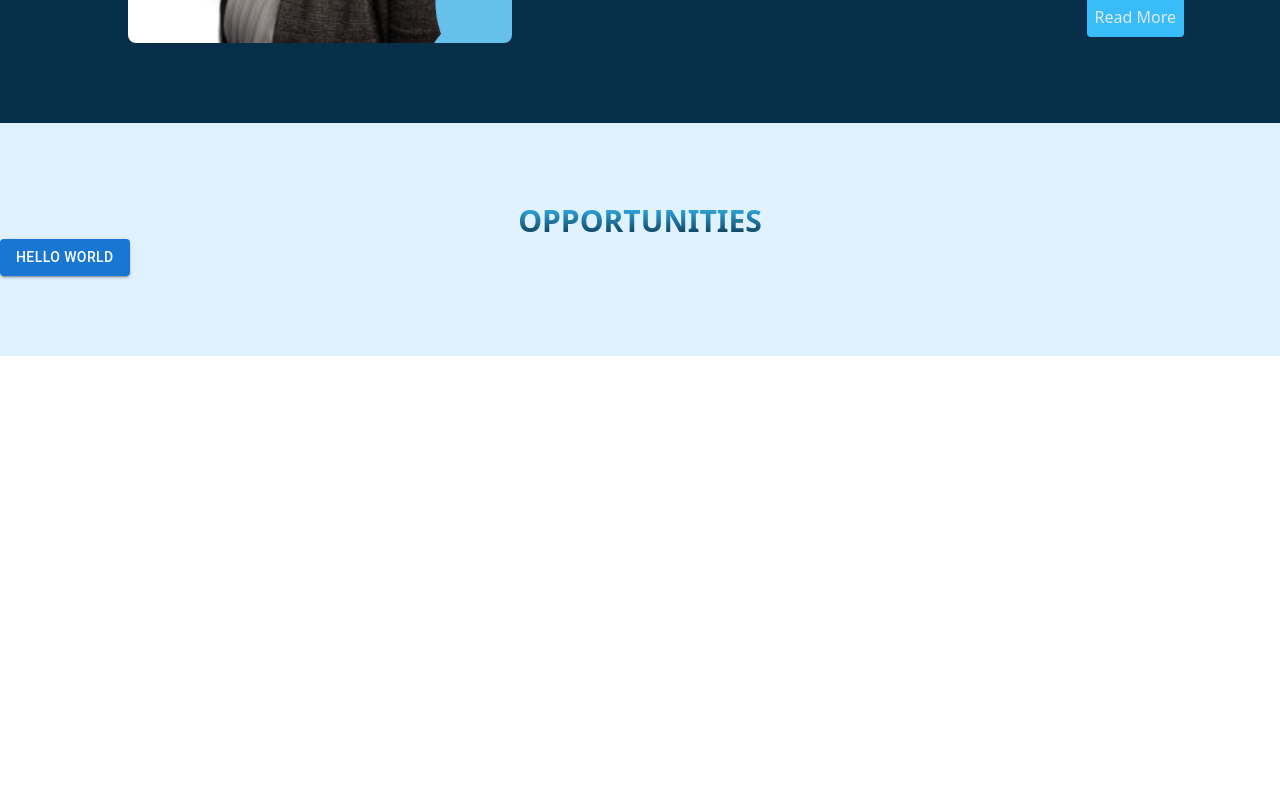
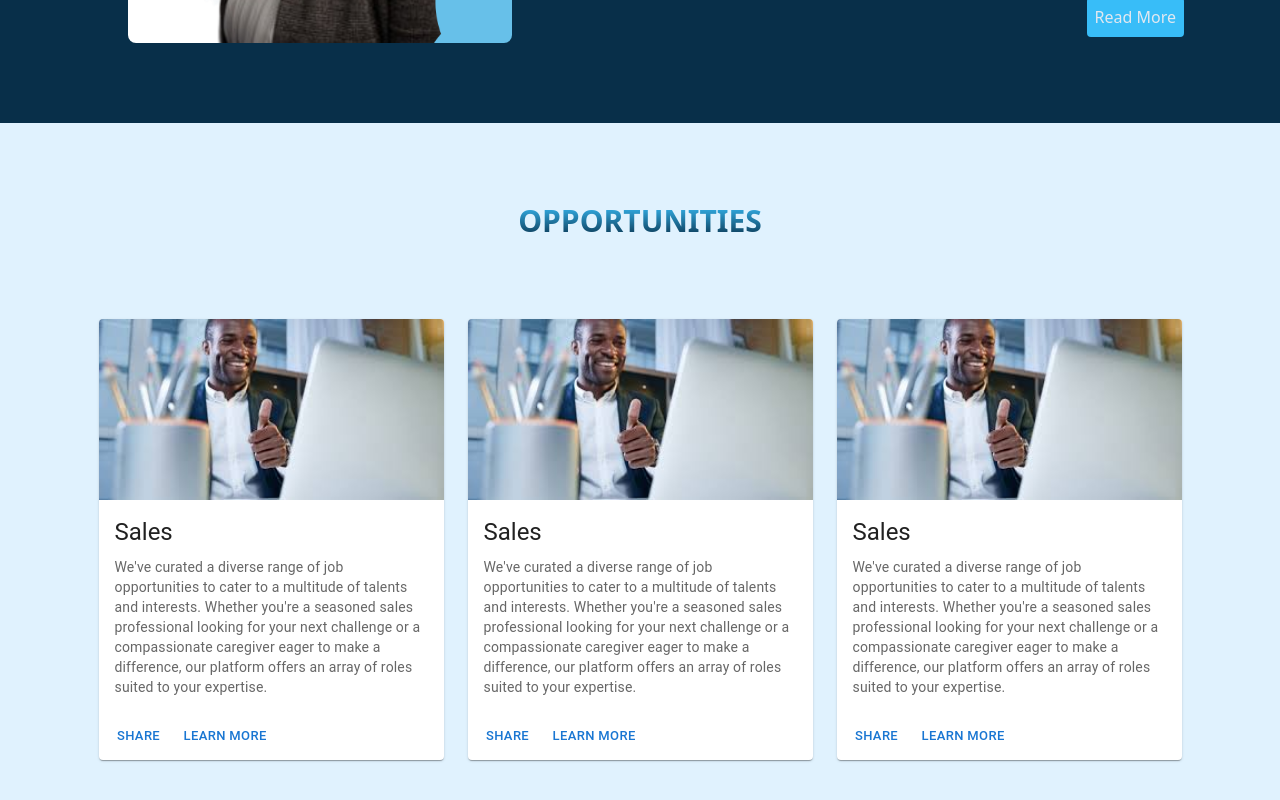
Before and after one commit to janeAnezi/RapidRoles, a React (Vite) app: page / in a window 1280 px wide. Shown: the part 1125-1925 px from the top of the page. Before the commit the page ends 1481 px from the top, so only its background shows below. Built offline with nearby package versions, Linux system fonts and the light colour scheme.

Commit message:
add card component fro materialUI

```diff
--- /dev/null
+++ b/src/Components/Card.jsx
@@ -0,0 +1,34 @@
+import * as React from 'react';
+import Card from '@mui/material/Card';
+import CardActions from '@mui/material/CardActions';
+import CardContent from '@mui/material/CardContent';
+import CardMedia from '@mui/material/CardMedia';
+import Button from '@mui/material/Button';
+import Typography from '@mui/material/Typography';
+
+export default function ImgMediaCard() {
+    return (
+      <Card sx={{ maxWidth: 345 }}>
+        <CardMedia
+          component="img"
+          alt="green iguana"
+          height="140"
+          image="../src/assets/images/about05.jpeg"
+        />
+        <CardContent>
+          <Typography gutterBottom variant="h5" component="div">
+            Sales
+          </Typography>
+          <Typography variant="body2" color="text.secondary">
+          We've curated a diverse range of job opportunities to cater to a multitude of talents and interests.
+          Whether you're a seasoned sales professional looking for your next challenge or a compassionate caregiver eager
+          to make a difference, our platform offers an array of roles suited to your expertise.
+          </Typography>
+        </CardContent>
+        <CardActions>
+          <Button size="small">Share</Button>
+          <Button size="small">Learn More</Button>
+        </CardActions>
+      </Card>
+    );
+  }
--- a/src/Components/Opportunities.jsx
+++ b/src/Components/Opportunities.jsx
@@ -1,12 +1,11 @@
-import * as React from 'react';
-import Button from '@mui/material/Button';
+import ImgMediaCard from "./Card"
 
 export default function Opportunities() {
     return (
       <>
         <div className="py-20 bg-sky-100">
           <h1 className="text-center text-3xl font-bold bg-gradient-to-b from-sky-400 to-sky-950 text-transparent bg-clip-text">OPPORTUNITIES</h1>
-          <Button variant="contained">Hello world</Button>
+          <div className="flex space-x-6 justify-center mt-20"> <ImgMediaCard /> <ImgMediaCard /> <ImgMediaCard /> </div>
         </div>
       </>
     )
```
